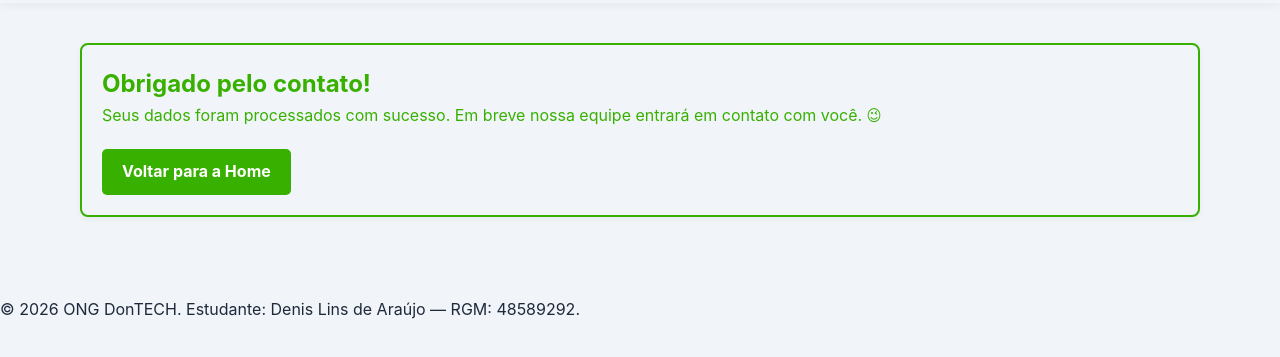
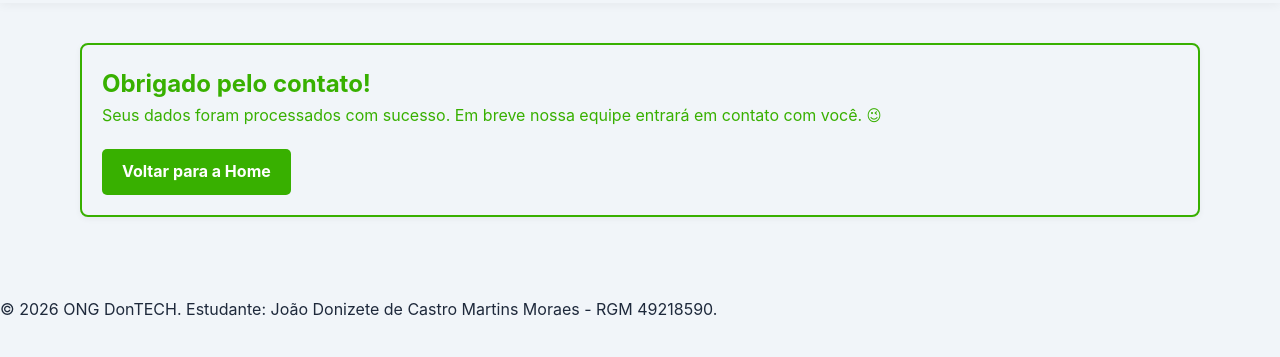
Before and after one commit to donizetedev/Joao---Site, a plain HTML site: page concluido.html in a window 1280 px wide. Shown: the part 133-490 px from the top of the page. Drawn offline with Linux system fonts and the light colour scheme.

Commit message:
feat: quarto commit - revisão das paginas.

```diff
--- a/concluido.html
+++ b/concluido.html
@@ -32,7 +32,7 @@
     </main>
 
     <footer>
-        <p>&copy; 2026 ONG DonTECH. Estudante: Denis Lins de Araújo — RGM: 48589292.</p>
+        <p>&copy; 2026 ONG DonTECH. Estudante: João Donizete de Castro Martins Moraes - RGM 49218590.</p>
     </footer>
 
 </body>
```
Also changed, not shown: projetos.html (+1 -1 lines).
